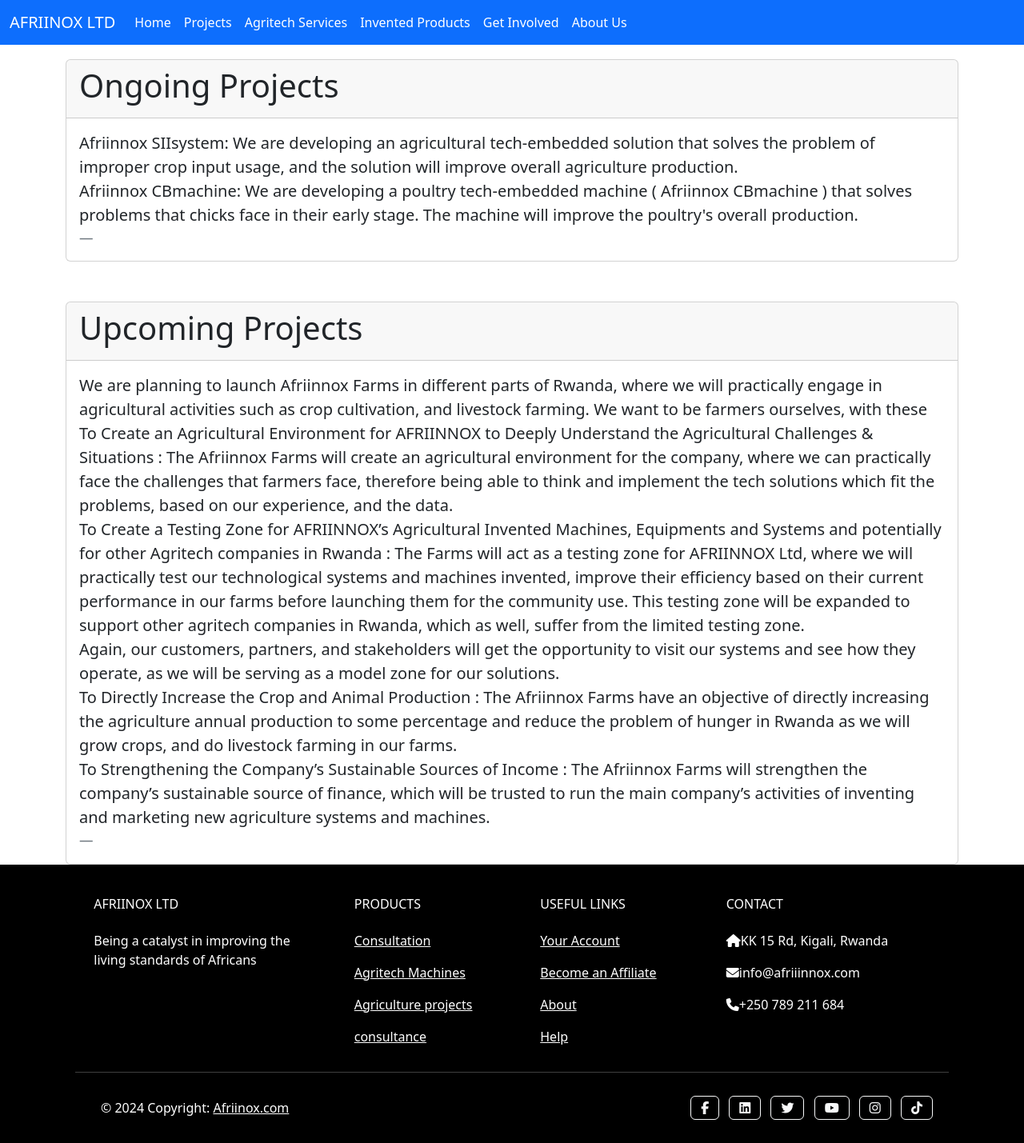
After one commit to ntirushwajeanmarc/afriinox, a Flask app: page /projects in a window 1280 px wide. The commit adds this page. Shown: the whole page at 80% size. Run offline with Flask 3, Linux system fonts and the light colour scheme; some libraries are stand-ins or nearby versions.

Commit message:
i added new pages

```diff
--- a/app.py
+++ b/app.py
@@ -13,5 +13,12 @@ def about():
   return render_template('about.html')
 
 
+@app.route('/services')
+def services():
+  return render_template('ourservices.html')
+@app.route('/projects')
+def projects():
+  return render_template('projects.html')
+
 if __name__ == '__main__':
   app.run(debug=True, host='0.0.0.0')
--- a/templates/nav.html
+++ b/templates/nav.html
@@ -10,10 +10,10 @@
           <a class="nav-link active" aria-current="page" href="/">Home</a>
         </li>
         <li class="nav-item">
-          <a class="nav-link active" href="/book">Projects</a>
+          <a class="nav-link active" href="/projects">Projects</a>
         </li>
         <li class="nav-item">
-          <a class="nav-link active" href="/service">Agritech Services</a>
+          <a class="nav-link active" href="/services">Agritech Services</a>
         </li>
         <li class="nav-item">
           <a class="nav-link active" href="/mission">Invented Products </a>
--- /dev/null
+++ b/templates/projects.html
@@ -0,0 +1,52 @@
+!<!DOCTYPE html>
+<html lang="en">
+<head>
+  <meta charset="UTF-8">
+  <meta name="viewport" content="width=device-width, initial-scale=1.0">
+  <title>afriinnox.com</title>
+ {%include 'boostrap.html' %}
+
+</head>
+<body>
+{% include 'nav.html' %}
+  <div class="container">
+  <div class="card" style= "margin-top:50px;">
+    <div class="card-header">
+      <h1>Ongoing Projects </h1>
+
+    </div>
+    <div class="card-body">
+      <blockquote class="blockquote mb-0">
+        <p>Afriinnox SIIsystem: We are developing an agricultural tech-embedded solution that solves the problem of improper crop input usage, and the solution will improve overall agriculture production.<br>
+          Afriinnox CBmachine: We are developing a poultry tech-embedded machine ( Afriinnox CBmachine ) that solves problems that chicks face in their early stage. The machine will improve the poultry's overall production.
+</p>
+        <footer class="blockquote-footer"> <cite title="Source Title"></cite></footer>
+      </blockquote>
+    </div>
+  </div>
+    <div class="card" style= "margin-top:50px;">
+      <div class="card-header">
+        <h1>Upcoming Projects</h1>
+
+      </div>
+      <div class="card-body">
+        <blockquote class="blockquote mb-0">
+          <p>We are planning to launch Afriinnox Farms in different parts of Rwanda, where we will practically engage in agricultural activities such as crop cultivation, and livestock farming.
+We want to be farmers ourselves, with these<br>
+To Create an Agricultural Environment for AFRIINNOX to Deeply Understand the Agricultural Challenges & Situations : The Afriinnox Farms will create an agricultural environment for the company, where we can practically face the challenges that farmers face, therefore being able to think and implement the tech solutions which fit the problems, based on our experience, and the data.<br>
+To Create a Testing Zone for AFRIINNOX’s Agricultural Invented Machines, Equipments and Systems and potentially for other Agritech companies in Rwanda : The Farms will act as a testing zone for AFRIINNOX Ltd, where we will practically test our technological systems and machines invented, improve their efficiency based on their current performance in our farms before launching them for the community use. This testing zone will be expanded to support other agritech companies in Rwanda, which as well, suffer from the limited testing zone.<br> Again, our customers, partners, and stakeholders will get the opportunity to visit our systems and see how they operate, as we will be serving as a model zone for our solutions.<br>
+To Directly Increase the Crop and Animal Production : The Afriinnox Farms have an objective of directly increasing the agriculture annual production to some percentage and reduce the problem of hunger in Rwanda as we will grow crops, and do livestock farming in our farms.<br>
+To Strengthening the Company’s Sustainable Sources of Income : The Afriinnox Farms will strengthen the company’s sustainable source of finance, which will be trusted to run the main company’s activities of inventing and marketing new agriculture systems and machines.
+
+    </p>
+          <footer class="blockquote-footer"> <cite title="Source Title"></cite></footer>
+        </blockquote>
+      </div>
+    </div>
+
+</div>
+
+{% include 'footer.html' %}
+
+</body>
+</html>
```
Also changed, not shown: templates/ourservices.html (added, +45 -0 lines).
